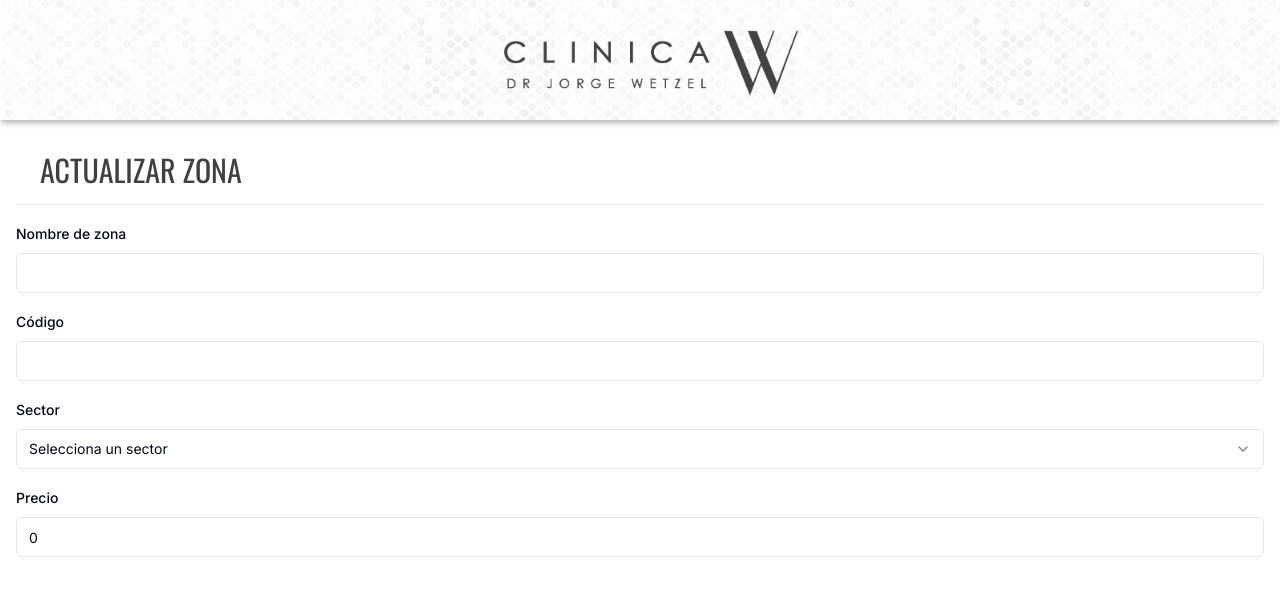
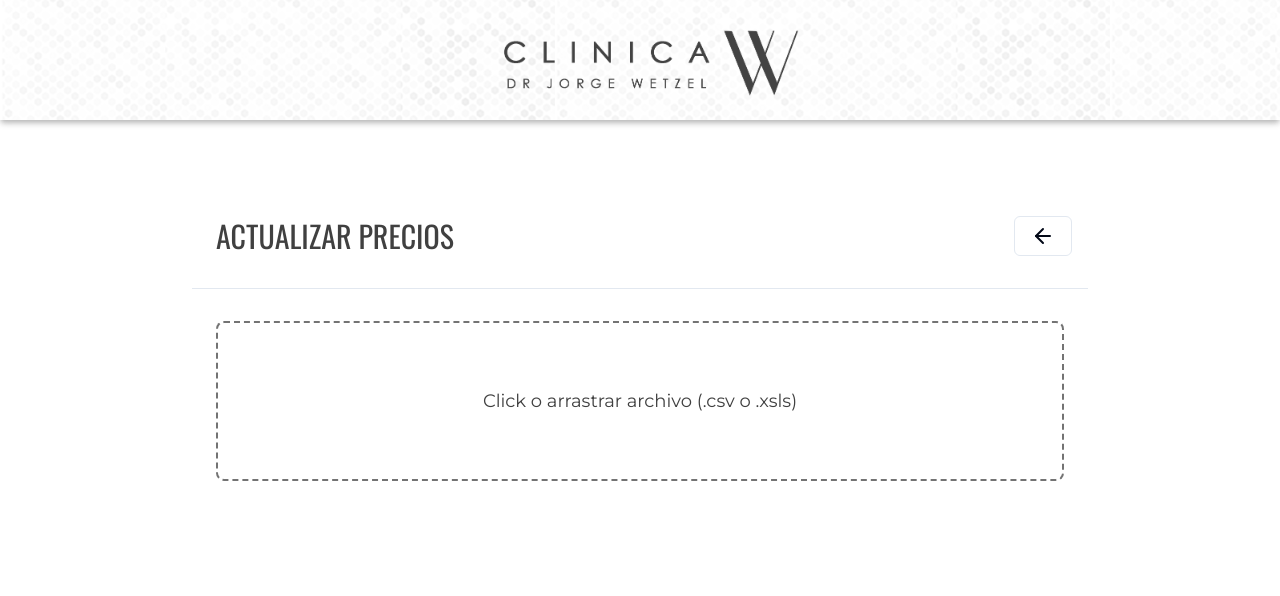
Before and after one commit to pacodinucci/cotizador, a Next.js app: page /admin/prices/bulk in a window 1280 px wide. Shown: the top 596 px of the page. Built offline with nearby package versions, Linux system fonts and the light colour scheme; no server answers; the database is empty.

Commit message:
prices link

```diff
--- /dev/null
+++ b/src/app/admin/prices/bulk/page.tsx
@@ -0,0 +1,14 @@
+import CreatePricesComponent from "@/components/global/create-prices-component";
+import React from "react";
+
+type Props = {};
+
+const BulkPage = (props: Props) => {
+  return (
+    <div className="pt-16 md:pt-24">
+      <CreatePricesComponent />
+    </div>
+  );
+};
+
+export default BulkPage;
--- a/src/components/global/create-prices-component.tsx
+++ b/src/components/global/create-prices-component.tsx
@@ -6,6 +6,8 @@
 import { createPrices } from "../../../actions/create-prices";
 import { oswald } from "@/lib/fonts";
 import { Separator } from "../ui/separator";
+import { Button } from "../ui/button";
+import { ArrowLeft } from "lucide-react";
 
 const CreatePricesComponent = () => {
   const [uploadStatus, setUploadStatus] = useState<string | null>(null);
@@ -33,11 +35,16 @@
 
   return (
     <div className="flex flex-col gap-y-8 w-full md:px-48">
-      <h1
-        className={`${oswald.className} uppercase text-3xl px-6 text-neutral-700`}
-      >
-        Actualizar Precios
-      </h1>
+      <div className="flex justify-between items-center px-4">
+        <h1
+          className={`${oswald.className} uppercase text-3xl px-2 text-neutral-700`}
+        >
+          Actualizar Precios
+        </h1>
+        <Button variant="outline" onClick={() => router.push("/admin")}>
+          <ArrowLeft />
+        </Button>
+      </div>
       <Separator />
       <div className="px-6">
         <FileDropzone onFileProcessed={handleFileProcessed} />
--- a/src/components/global/prices-component.tsx
+++ b/src/components/global/prices-component.tsx
@@ -1,7 +1,8 @@
 "use client";
 
 import React, { useEffect } from "react";
-import { Plus } from "lucide-react";
+import { useRouter } from "next/navigation";
+import { Plus, Sheet } from "lucide-react";
 import { usePriceStore } from "@/lib/store";
 import { getPrices } from "../../../actions/get-prices";
 import { Separator } from "../ui/separator";
@@ -9,6 +10,7 @@
 import { Button } from "../ui/button";
 
 const PricesComponent = () => {
+  const router = useRouter();
   const { prices, setPrices } = usePriceStore();
 
   useEffect(() => {
@@ -23,6 +25,10 @@
     console.log(prices);
   }, [prices]);
 
+  const handleRowClick = (id: string) => {
+    router.push(`/admin/prices/${id}`);
+  };
+
   return (
     <div className="flex flex-col gap-y-8 w-full md:px-48">
       <div className="flex justify-between items-center">
@@ -31,9 +37,14 @@
         >
           Precios
         </h1>
-        <Button variant="outline">
-          <Plus />
-        </Button>
+        <div className="flex gap-2">
+          <Button variant="outline">
+            <Sheet />
+          </Button>
+          <Button variant="outline">
+            <Plus />
+          </Button>
+        </div>
       </div>
       <Separator />
       <div className="overflow-x-auto">
@@ -49,7 +60,11 @@
           </thead>
           <tbody>
             {prices.map((price, index) => (
-              <tr key={index} className="text-center">
+              <tr
+                key={index}
+                className="text-center"
+                onClick={() => handleRowClick(price.id)}
+              >
                 <td className="px-4 py-2 border">{price.title}</td>
                 <td className="px-4 py-2 border">{price.code}</td>
                 <td className="px-4 py-2 border">{price.zone}</td>
--- a/src/lib/store.ts
+++ b/src/lib/store.ts
@@ -1,6 +1,7 @@
 import { create } from "zustand";
 
 interface Price {
+  id: string;
   code: string;
   title: string;
   zone: string;
```
